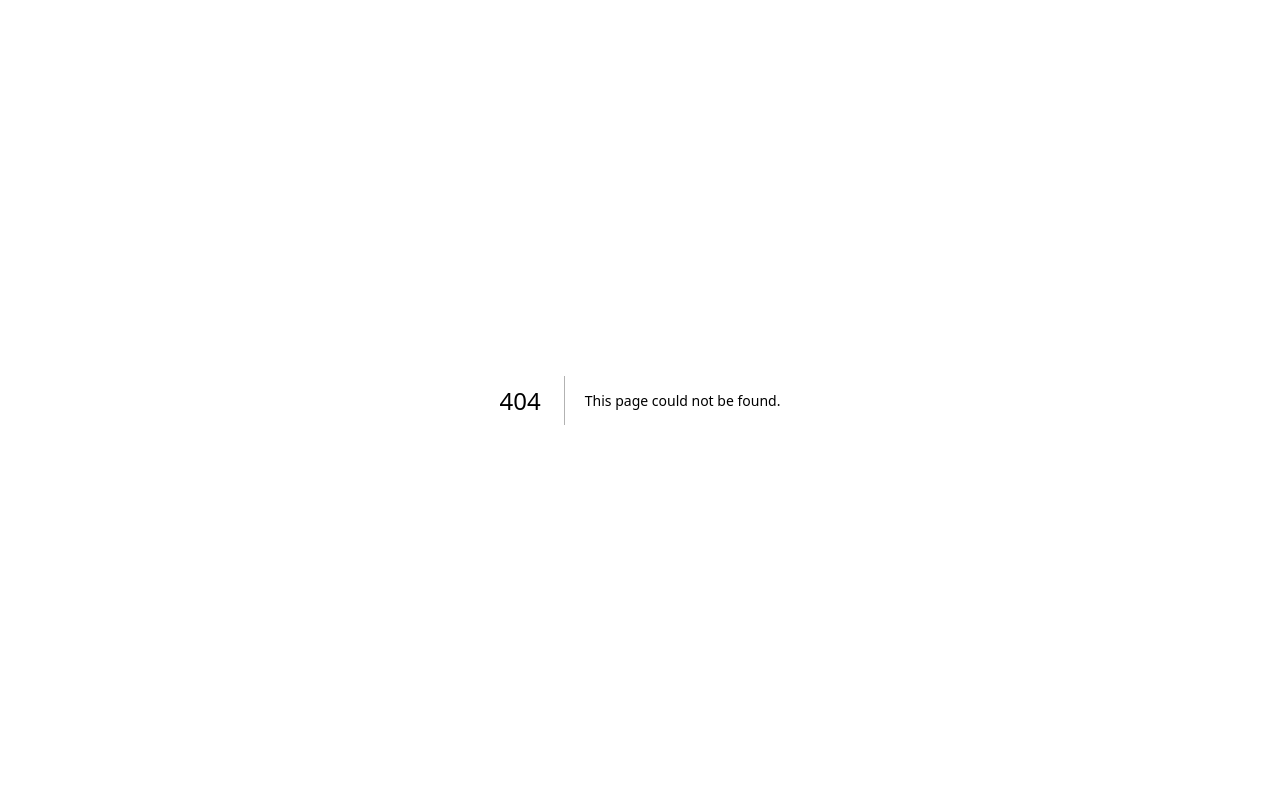
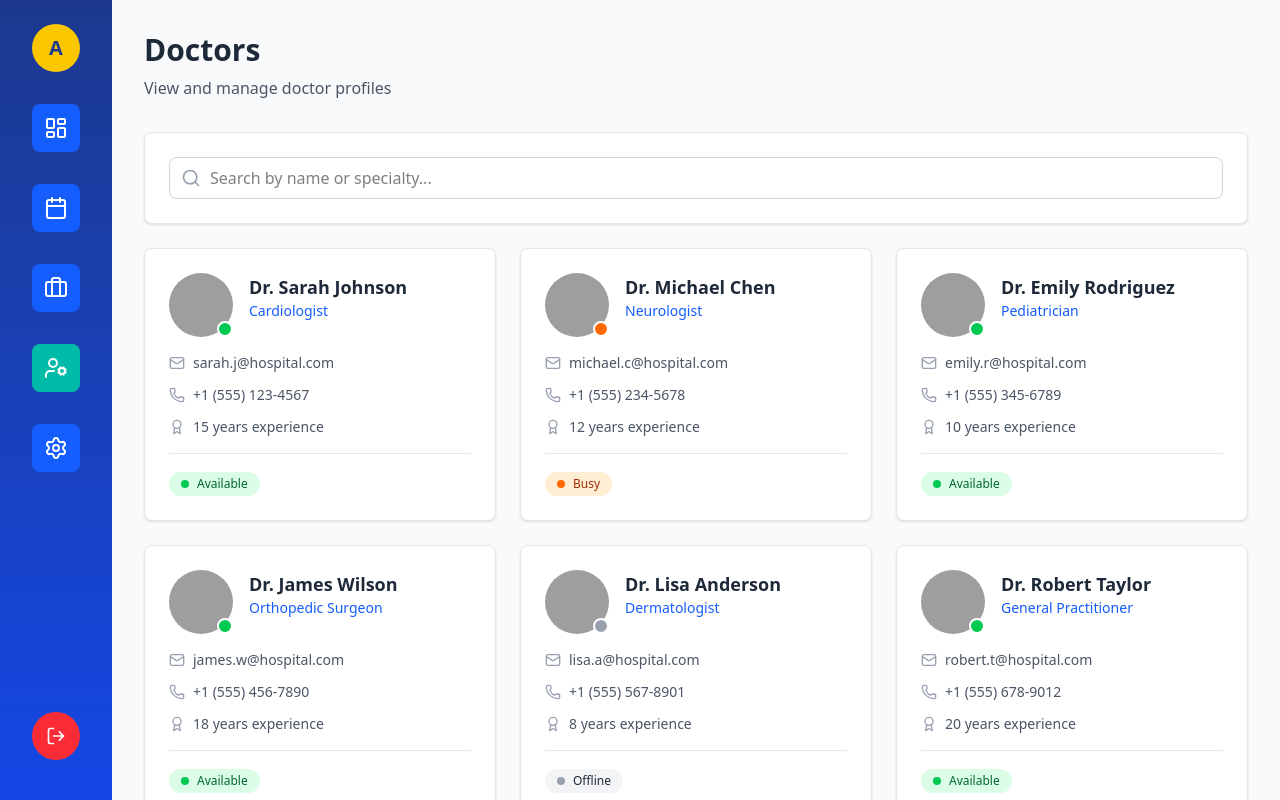
Before and after one commit to rukundowilson/ems-frontend, a Next.js app: page /adminstration/admin/doctors in a window 1280 px wide. Before the commit this address had no page. Built offline with nearby package versions, Linux system fonts and the light colour scheme; grey boxes are pictures that could not be loaded.

Commit message:
Resolved git conflicts

```diff
--- a/src/app/adminstration/admin/dashboard/page.tsx
+++ b/src/app/adminstration/admin/dashboard/page.tsx
@@ -1,7 +1,7 @@
 'use client';
 
 import React, { useEffect, useState } from 'react';
-import { Calendar, Users, CheckCircle, Clock } from 'lucide-react';
+import { Calendar, Users, CheckCircle, Clock, UserCog } from 'lucide-react';
 import api from '@/app/shared/services/axios';
 
 export default function AdminDashboard() {
@@ -10,6 +10,7 @@ export default function AdminDashboard() {
     pendingAppointments: 0,
     completedAppointments: 0,
     totalServices: 0,
+    totalDoctors: 0,
   });
   const [chartData, setChartData] = useState<any[]>([]);
   const [genderData, setGenderData] = useState({ male: 0, female: 0 });
@@ -26,6 +27,7 @@ export default function AdminDashboard() {
         pendingAppointments: 12,
         completedAppointments: 33,
         totalServices: 8,
+        totalDoctors: 6,
       });
 
       setChartData([
@@ -73,20 +75,20 @@ export default function AdminDashboard() {
         <div className="bg-white p-6 rounded-lg shadow-sm border border-gray-200">
           <div className="flex items-center justify-between">
             <div>
-              <p className="text-gray-500 text-sm">Completed</p>
-              <p className="text-3xl font-bold text-green-600 mt-2">{stats.completedAppointments}</p>
+              <p className="text-gray-500 text-sm">Total Services</p>
+              <p className="text-3xl font-bold text-purple-600 mt-2">{stats.totalServices}</p>
             </div>
-            <CheckCircle className="w-10 h-10 text-green-500" />
+            <Users className="w-10 h-10 text-purple-500" />
           </div>
         </div>
 
         <div className="bg-white p-6 rounded-lg shadow-sm border border-gray-200">
           <div className="flex items-center justify-between">
             <div>
-              <p className="text-gray-500 text-sm">Total Services</p>
-              <p className="text-3xl font-bold text-purple-600 mt-2">{stats.totalServices}</p>
+              <p className="text-gray-500 text-sm">Total Doctors</p>
+              <p className="text-3xl font-bold text-green-600 mt-2">{stats.totalDoctors}</p>
             </div>
-            <Users className="w-10 h-10 text-purple-500" />
+            <UserCog className="w-10 h-10 text-green-500" />
           </div>
         </div>
       </div>
@@ -156,7 +158,7 @@ export default function AdminDashboard() {
                   fill="none"
                   stroke="#06b6d4"
                   strokeWidth="20"
-                  strokeDasharray={`${(genderData.male / (genderData.male + genderData.female)) * 251.2} 251.2`}
+                  strokeDasharray="200 251.2"
                 />
                 <circle
                   cx="50"
@@ -165,8 +167,8 @@ export default function AdminDashboard() {
                   fill="none"
                   stroke="#93c5fd"
                   strokeWidth="20"
-                  strokeDasharray={`${(genderData.female / (genderData.male + genderData.female)) * 251.2} 251.2`}
-                  strokeDashoffset={`-${(genderData.male / (genderData.male + genderData.female)) * 251.2}`}
+                  strokeDasharray="51.2 251.2"
+                  strokeDashoffset="-200"
                 />
               </svg>
             </div>
--- /dev/null
+++ b/src/app/adminstration/admin/doctors/page.tsx
@@ -0,0 +1,201 @@
+'use client';
+
+import React, { useState } from 'react';
+import { Search, Mail, Phone, Award } from 'lucide-react';
+
+interface Doctor {
+  id: number;
+  name: string;
+  specialty: string;
+  email: string;
+  phone: string;
+  experience: string;
+  avatar: string;
+  status: 'available' | 'busy' | 'offline';
+}
+
+export default function DoctorsPage() {
+  const [searchTerm, setSearchTerm] = useState('');
+
+  const doctors: Doctor[] = [
+    {
+      id: 1,
+      name: 'Dr. Sarah Johnson',
+      specialty: 'Cardiologist',
+      email: 'sarah.j@hospital.com',
+      phone: '+1 (555) 123-4567',
+      experience: '15 years',
+      avatar: 'https://ui-avatars.com/api/?name=Sarah+Johnson&background=0D8ABC&color=fff',
+      status: 'available',
+    },
+    {
+      id: 2,
+      name: 'Dr. Michael Chen',
+      specialty: 'Neurologist',
+      email: 'michael.c@hospital.com',
+      phone: '+1 (555) 234-5678',
+      experience: '12 years',
+      avatar: 'https://ui-avatars.com/api/?name=Michael+Chen&background=6366F1&color=fff',
+      status: 'busy',
+    },
+    {
+      id: 3,
+      name: 'Dr. Emily Rodriguez',
+      specialty: 'Pediatrician',
+      email: 'emily.r@hospital.com',
+      phone: '+1 (555) 345-6789',
+      experience: '10 years',
+      avatar: 'https://ui-avatars.com/api/?name=Emily+Rodriguez&background=EC4899&color=fff',
+      status: 'available',
+    },
+    {
+      id: 4,
+      name: 'Dr. James Wilson',
+      specialty: 'Orthopedic Surgeon',
+      email: 'james.w@hospital.com',
+      phone: '+1 (555) 456-7890',
+      experience: '18 years',
+      avatar: 'https://ui-avatars.com/api/?name=James+Wilson&background=F59E0B&color=fff',
+      status: 'available',
+    },
+    {
+      id: 5,
+      name: 'Dr. Lisa Anderson',
+      specialty: 'Dermatologist',
+      email: 'lisa.a@hospital.com',
+      phone: '+1 (555) 567-8901',
+      experience: '8 years',
+      avatar: 'https://ui-avatars.com/api/?name=Lisa+Anderson&background=10B981&color=fff',
+      status: 'offline',
+    },
+    {
+      id: 6,
+      name: 'Dr. Robert Taylor',
+      specialty: 'General Practitioner',
+      email: 'robert.t@hospital.com',
+      phone: '+1 (555) 678-9012',
+      experience: '20 years',
+      avatar: 'https://ui-avatars.com/api/?name=Robert+Taylor&background=8B5CF6&color=fff',
+      status: 'available',
+    },
+  ];
+
+  const filteredDoctors = doctors.filter(
+    (doctor) =>
+      doctor.name.toLowerCase().includes(searchTerm.toLowerCase()) ||
+      doctor.specialty.toLowerCase().includes(searchTerm.toLowerCase())
+  );
+
+  const getStatusColor = (status: string) => {
+    switch (status) {
+      case 'available':
+        return 'bg-green-500';
+      case 'busy':
+        return 'bg-orange-500';
+      case 'offline':
+        return 'bg-gray-400';
+      default:
+        return 'bg-gray-400';
+    }
+  };
+
+  const getStatusText = (status: string) => {
+    switch (status) {
+      case 'available':
+        return 'Available';
+      case 'busy':
+        return 'Busy';
+      case 'offline':
+        return 'Offline';
+      default:
+        return 'Unknown';
+    }
+  };
+
+  return (
+    <div className="p-8 bg-gray-50 min-h-screen">
+      <div className="mb-8">
+        <h1 className="text-3xl font-bold text-gray-800">Doctors</h1>
+        <p className="text-gray-600 mt-2">View and manage doctor profiles</p>
+      </div>
+
+      <div className="bg-white rounded-lg shadow-sm border border-gray-200 p-6 mb-6">
+        <div className="relative">
+          <Search className="absolute left-3 top-1/2 transform -translate-y-1/2 text-gray-400 w-5 h-5" />
+          <input
+            type="text"
+            placeholder="Search by name or specialty..."
+            value={searchTerm}
+            onChange={(e) => setSearchTerm(e.target.value)}
+            className="w-full pl-10 pr-4 py-2 border border-gray-300 rounded-lg focus:outline-none focus:ring-2 focus:ring-blue-500"
+          />
+        </div>
+      </div>
+
+      <div className="grid grid-cols-1 md:grid-cols-2 lg:grid-cols-3 gap-6">
+        {filteredDoctors.map((doctor) => (
+          <div
+            key={doctor.id}
+            className="bg-white rounded-lg shadow-sm border border-gray-200 p-6 hover:shadow-md transition"
+          >
+            <div className="flex items-start gap-4 mb-4">
+              <div className="relative">
+                <img
+                  src={doctor.avatar}
+                  alt={doctor.name}
+                  className="w-16 h-16 rounded-full"
+                />
+                <div
+                  className={`absolute bottom-0 right-0 w-4 h-4 ${getStatusColor(
+                    doctor.status
+                  )} rounded-full border-2 border-white`}
+                  title={getStatusText(doctor.status)}
+                ></div>
+              </div>
+              <div className="flex-1">
+                <h3 className="text-lg font-semibold text-gray-800">{doctor.name}</h3>
+                <p className="text-sm text-blue-600">{doctor.specialty}</p>
+              </div>
+            </div>
+
+            <div className="space-y-3 mb-4">
+              <div className="flex items-center gap-2 text-sm text-gray-600">
+                <Mail className="w-4 h-4 text-gray-400" />
+                <span>{doctor.email}</span>
+              </div>
+              <div className="flex items-center gap-2 text-sm text-gray-600">
+                <Phone className="w-4 h-4 text-gray-400" />
+                <span>{doctor.phone}</span>
+              </div>
+              <div className="flex items-center gap-2 text-sm text-gray-600">
+                <Award className="w-4 h-4 text-gray-400" />
+                <span>{doctor.experience} experience</span>
+              </div>
+            </div>
+
+            <div className="pt-4 border-t border-gray-200">
+              <span
+                className={`inline-flex items-center gap-2 px-3 py-1 rounded-full text-xs font-medium ${
+                  doctor.status === 'available'
+                    ? 'bg-green-100 text-green-800'
+                    : doctor.status === 'busy'
+                    ? 'bg-orange-100 text-orange-800'
+                    : 'bg-gray-100 text-gray-800'
+                }`}
+              >
+                <div className={`w-2 h-2 ${getStatusColor(doctor.status)} rounded-full`}></div>
+                {getStatusText(doctor.status)}
+              </span>
+            </div>
+          </div>
+        ))}
+      </div>
+
+      {filteredDoctors.length === 0 && (
+        <div className="text-center py-12">
+          <p className="text-gray-500">No doctors found matching your search.</p>
+        </div>
+      )}
+    </div>
+  );
+}
--- a/src/app/adminstration/layout.tsx
+++ b/src/app/adminstration/layout.tsx
@@ -3,7 +3,7 @@
 import React, { useEffect, useState } from 'react';
 import Link from 'next/link';
 import { usePathname } from 'next/navigation';
-import { LayoutDashboard, Calendar, Briefcase, Settings, LogOut } from 'lucide-react';
+import { LayoutDashboard, Calendar, Briefcase, UserCog, Settings, LogOut } from 'lucide-react';
 import { useRouter } from 'next/navigation';
 
 export default function AdminLayout({
@@ -24,7 +24,8 @@ export default function AdminLayout({
       const parsed = JSON.parse(raw);
       setUser(parsed || null);
     } catch (e) {
-      // ignore
+      console.error('Invalid user_data in localStorage, clearing it');
+      localStorage.removeItem('user_data');
     }
   }, []);
 
@@ -35,7 +36,7 @@ export default function AdminLayout({
         .slice(0, 2)
         .join('')
         .toUpperCase()
-    : 'M';
+    : 'A';
 
   return (
     <div className="flex h-screen bg-gray-50">
@@ -64,6 +65,9 @@ export default function AdminLayout({
           <Link href="/adminstration/admin/services" className={`w-12 h-12 rounded-lg flex items-center justify-center hover:bg-teal-400 transition ${pathname === '/adminstration/admin/services' ? 'bg-teal-500' : 'bg-blue-600 hover:bg-blue-500'}`} title="Services Management">
             <Briefcase className="w-6 h-6 text-white" />
           </Link>
+          <Link href="/adminstration/admin/doctors" className={`w-12 h-12 rounded-lg flex items-center justify-center hover:bg-teal-400 transition ${pathname === '/adminstration/admin/doctors' ? 'bg-teal-500' : 'bg-blue-600 hover:bg-blue-500'}`} title="Doctors">
+            <UserCog className="w-6 h-6 text-white" />
+          </Link>
           <button className="w-12 h-12 bg-blue-600 rounded-lg flex items-center justify-center hover:bg-blue-500 transition" title="Settings">
             <Settings className="w-6 h-6 text-white" />
           </button>
--- a/src/app/auth/signin/page.tsx
+++ b/src/app/auth/signin/page.tsx
@@ -59,8 +59,6 @@ export default function SignInPage() {
         router.push(redirectUrl);
       } else if (detectedRole === "doctor") {
         router.push("/adminstration/doctor");
-      } else if (detectedRole === "admin") {
-        router.push("/adminstration/admin/dashboard");
       } else {
         router.push("/get-started");
       }
```
Also changed, not shown: 2 other files (tests, documents, lock files or other folders).
